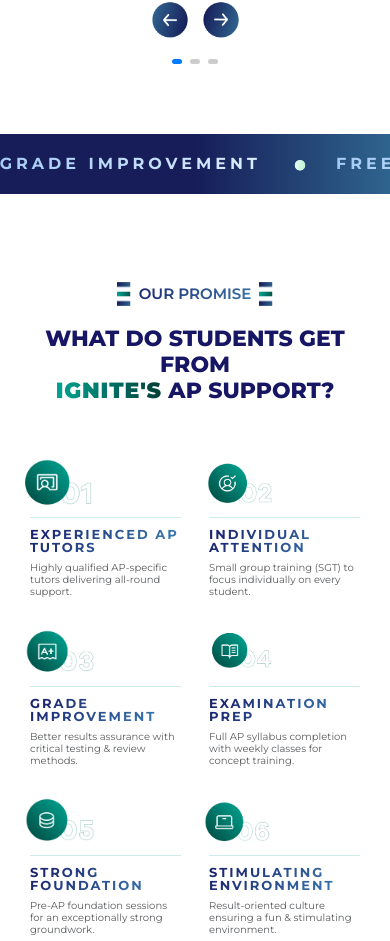
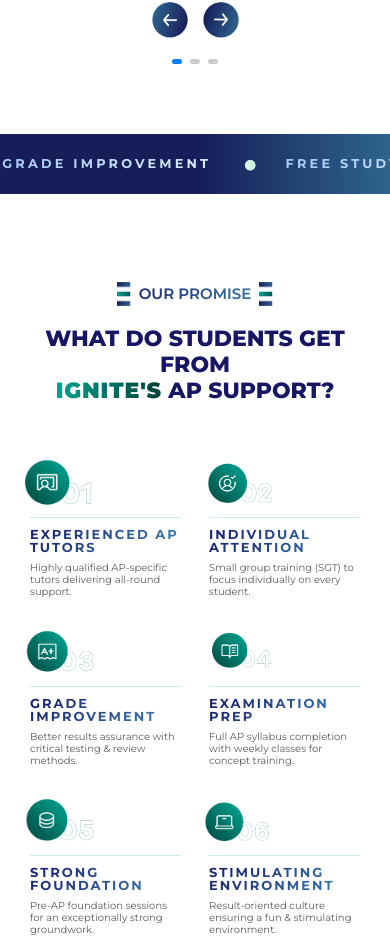
Before and after one commit to Mohit13333/my-ign, a Next.js app: page /ap in a window 390 px wide. Shown: the part 4623-5564 px from the top of the page. Built offline with nearby package versions, Linux system fonts and the light colour scheme.

Commit message:
subject changes

```diff
--- a/src/styles/home/MovingBanner.css
+++ b/src/styles/home/MovingBanner.css
@@ -73,6 +73,6 @@
   .scrollItem1 {
     padding: 0 10px 0 10px; /* reduced padding on mobile */
     gap: 2rem;     /* optional: reduce gap for better fit */
-    font-size: 1rem; /* optional: smaller font */
+    font-size: 0.8rem; /* optional: smaller font */
   }
 }
```
